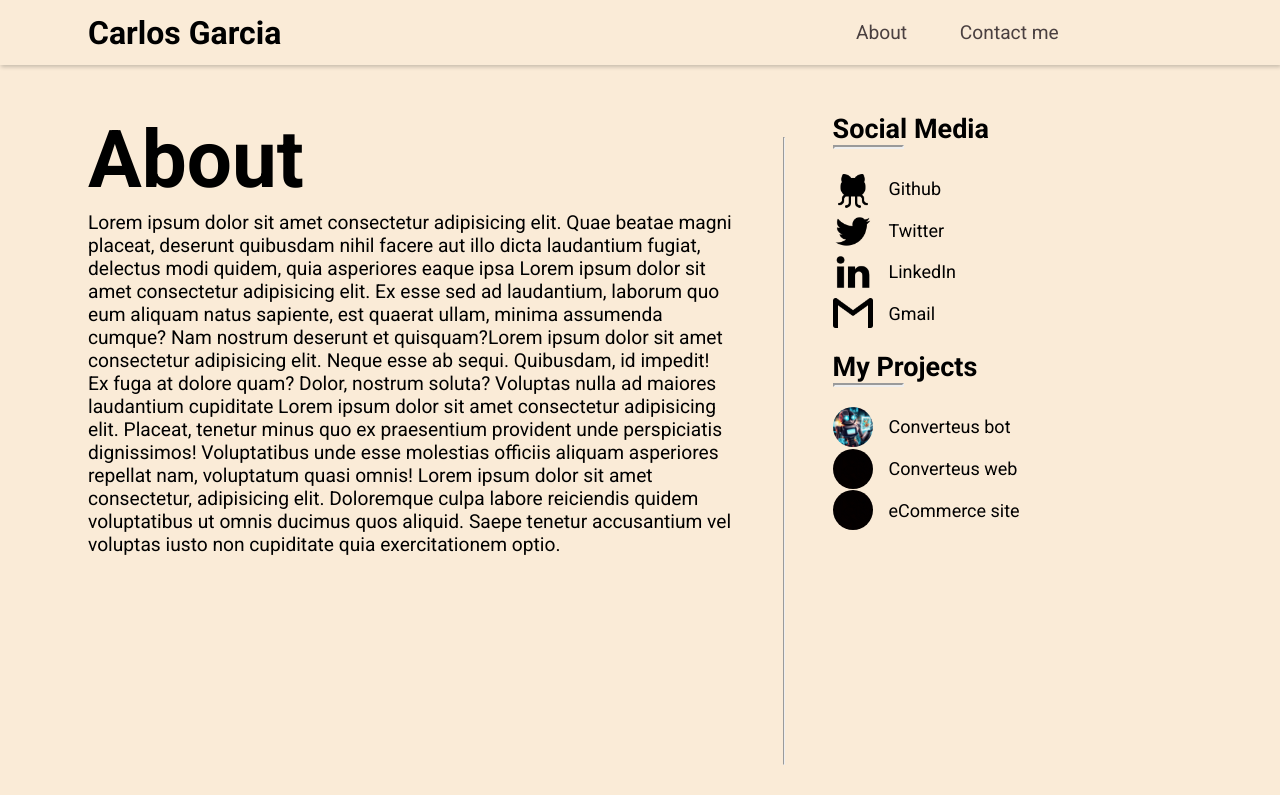
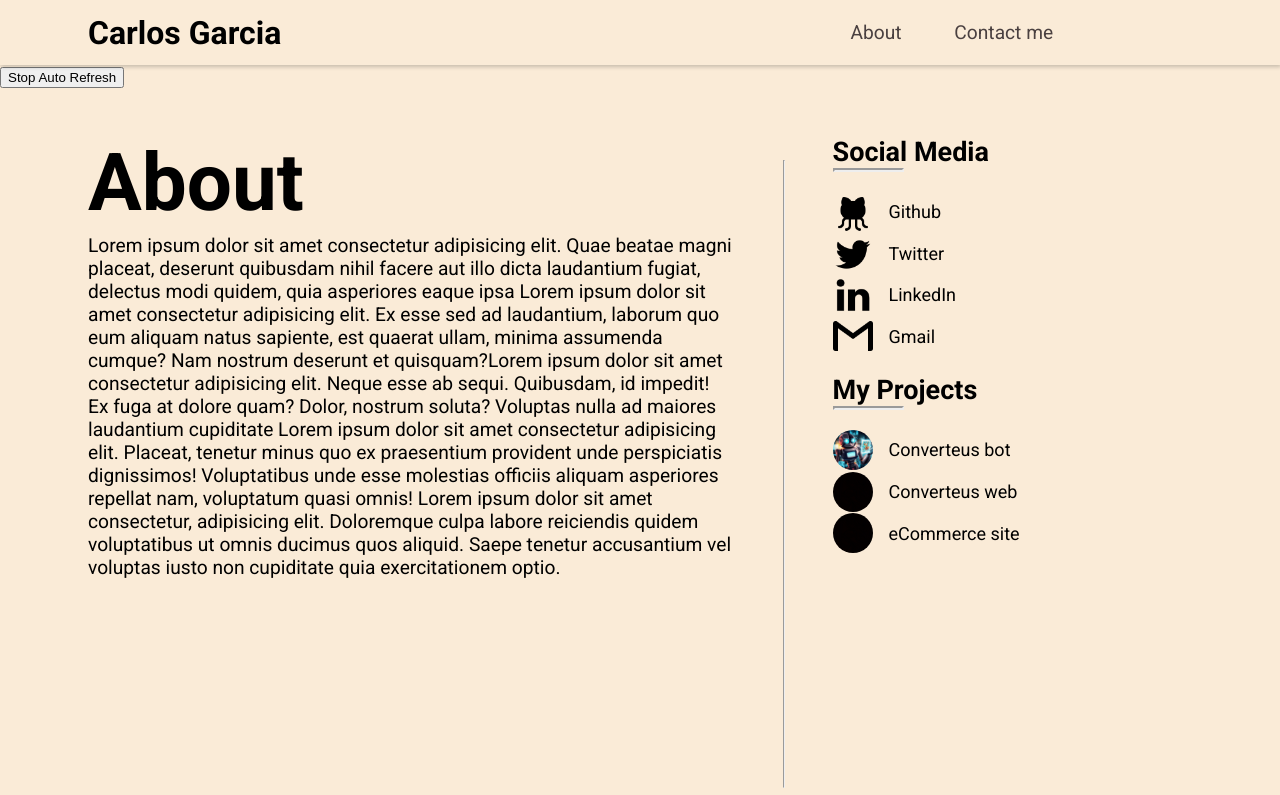
Before and after one commit to Archenemind/_portfolio, a plain HTML site: page index.html in a window 1280 px wide. Shown: the top 795 px of the page. Drawn offline with Linux system fonts and the light colour scheme.

Commit message:
Fixed navbar ul for firefox browser

```diff
--- a/index.html
+++ b/index.html
@@ -31,6 +31,8 @@
     </nav>
     <div class="spacer"></div>
     <!-- <hr class="navbar-main-hr"> -->
+    <button onclick="stopRefresh()">Stop Auto Refresh</button>
+
     <div class="container">
       <section class="about">
         <h1>About</h1>
@@ -112,7 +114,6 @@
   </section>
   <section class="about-the-projects-images"></section>
   </div>
-  <button onclick="stopRefresh()">Stop Auto Refresh</button>
 
   <footer>
     <p>© 2025 All Rights Reserved | Developed by Carlos Garcia</p>
--- a/styles.css
+++ b/styles.css
@@ -48,8 +48,8 @@ h2 {
 }
 
 .navbar-ul {
+    width: 60.3%;
     position: sticky;
-    left: 60%;
 
     display: flex;
 
@@ -58,6 +58,7 @@ h2 {
     align-items: center;
 
     list-style-type: none;
+    justify-content: end;
 
 }
 
```
